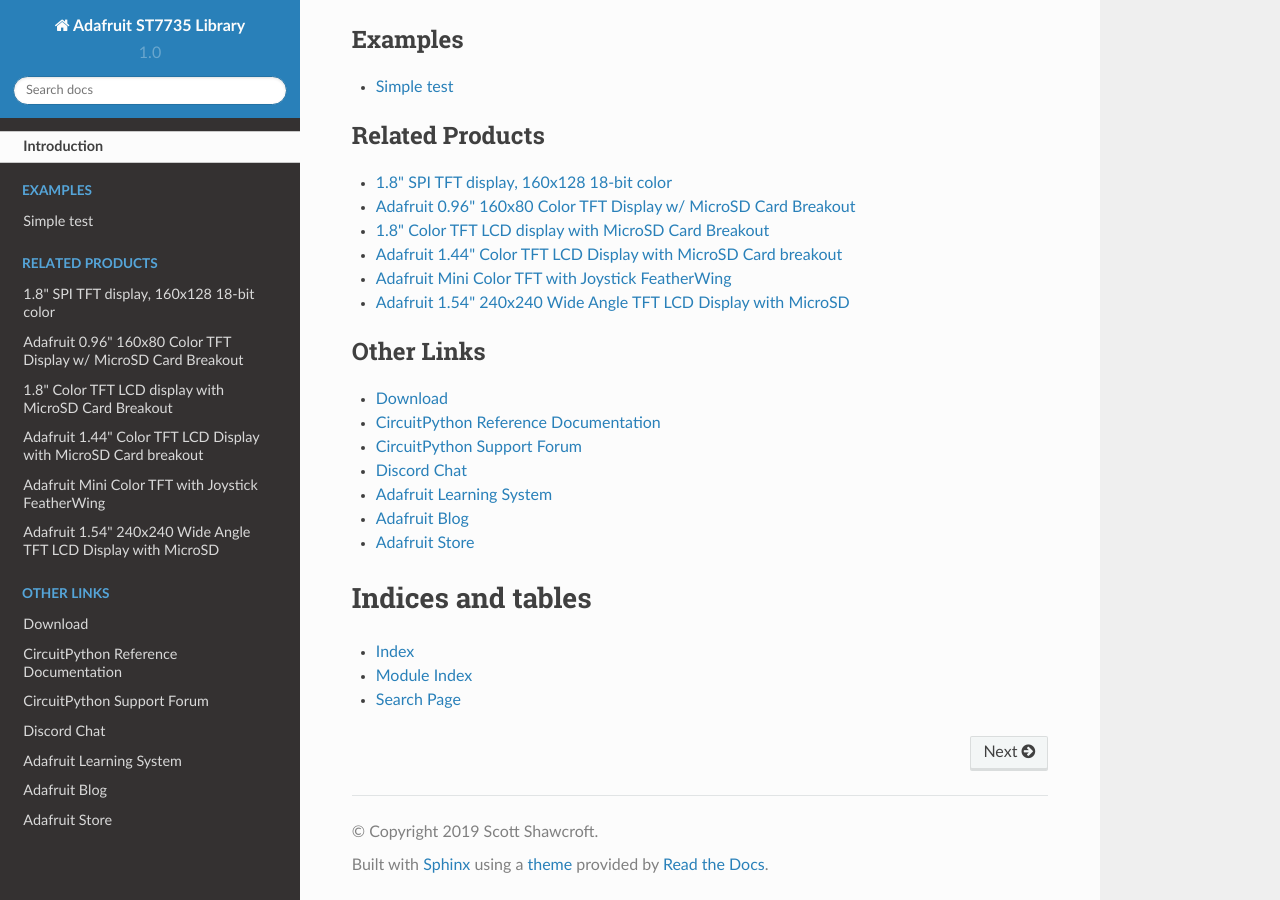
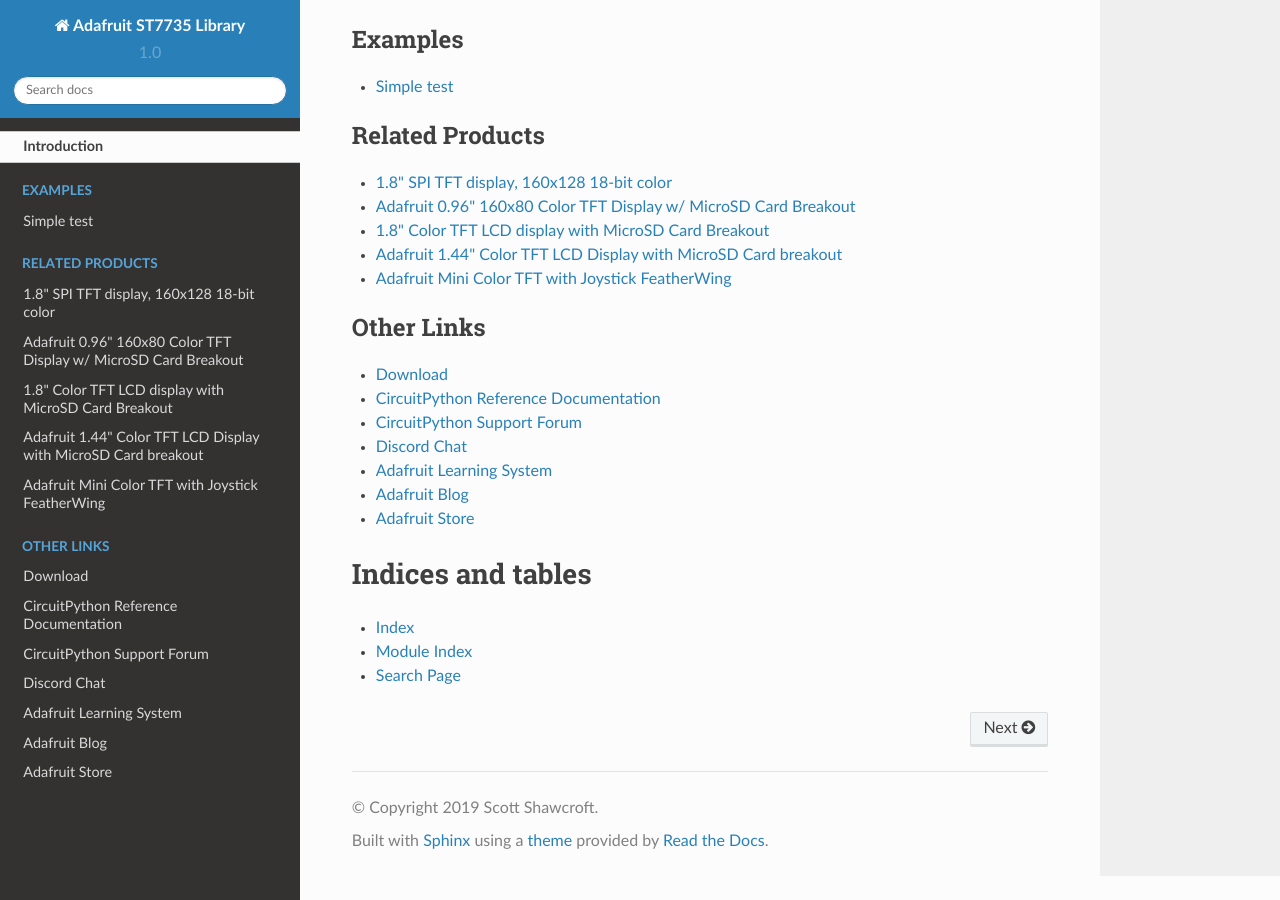
Before and after one commit to adafruit/Adafruit_CircuitPython_ST7735, a Sphinx documentation site: the page built from docs/index.rst, in a window 1280 px wide and 900 px high, scrolled down 2064 px. Built offline with Sphinx 7.4.7 and the Read the Docs theme 2.0.0, drawn with Linux system fonts in a browser that asks for light colours.

Commit message:
Removed ST7789 Product Link

```diff
--- a/docs/index.rst
+++ b/docs/index.rst
@@ -31,7 +31,6 @@
     1.8" Color TFT LCD display with MicroSD Card Breakout <https://www.adafruit.com/product/358>
     Adafruit 1.44" Color TFT LCD Display with MicroSD Card breakout <https://www.adafruit.com/product/2088>
     Adafruit Mini Color TFT with Joystick FeatherWing <https://www.adafruit.com/product/3321>
-    Adafruit 1.54" 240x240 Wide Angle TFT LCD Display with MicroSD <https://www.adafruit.com/product/3787>
 
 .. toctree::
     :caption: Other Links
```
